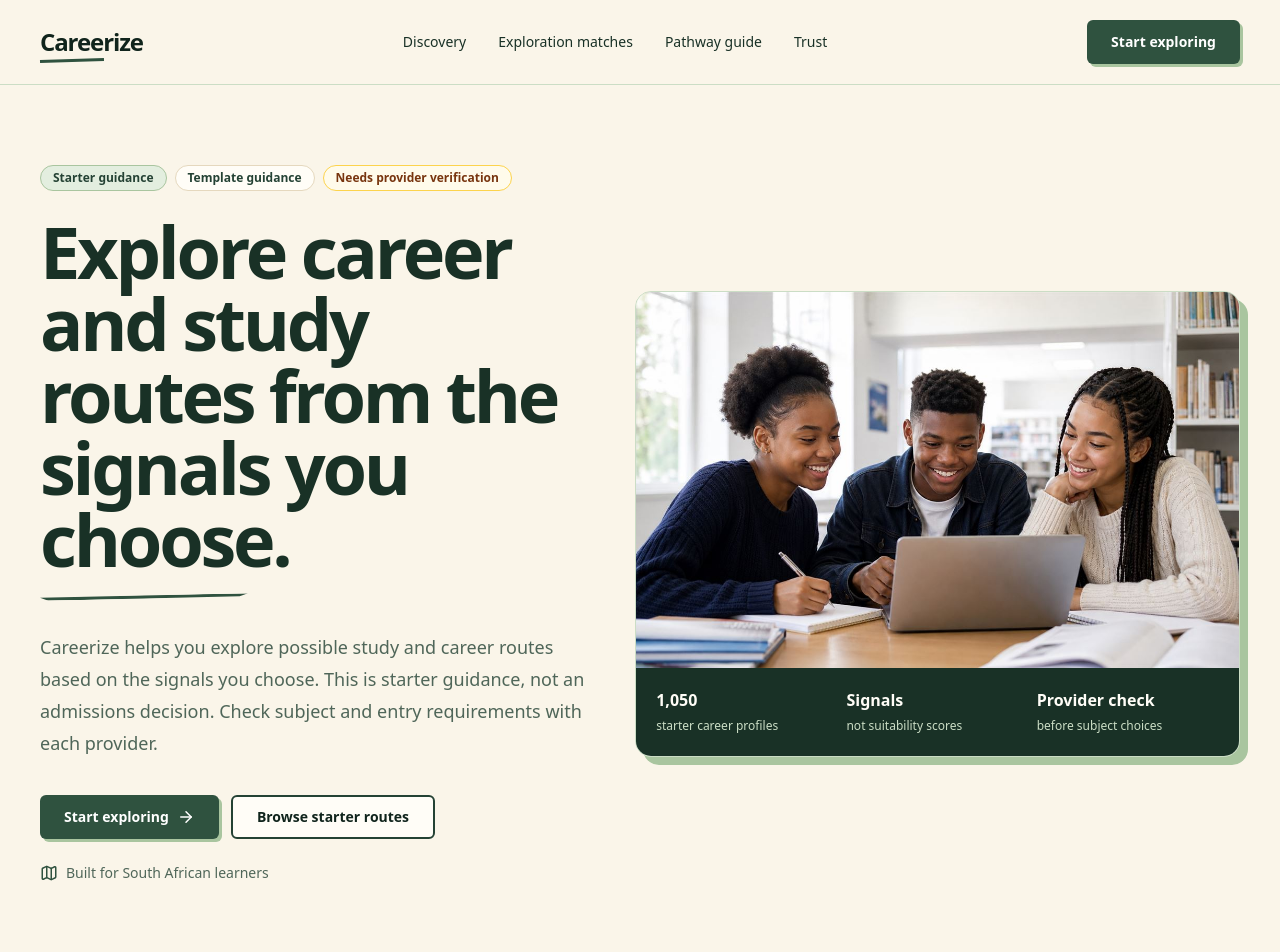
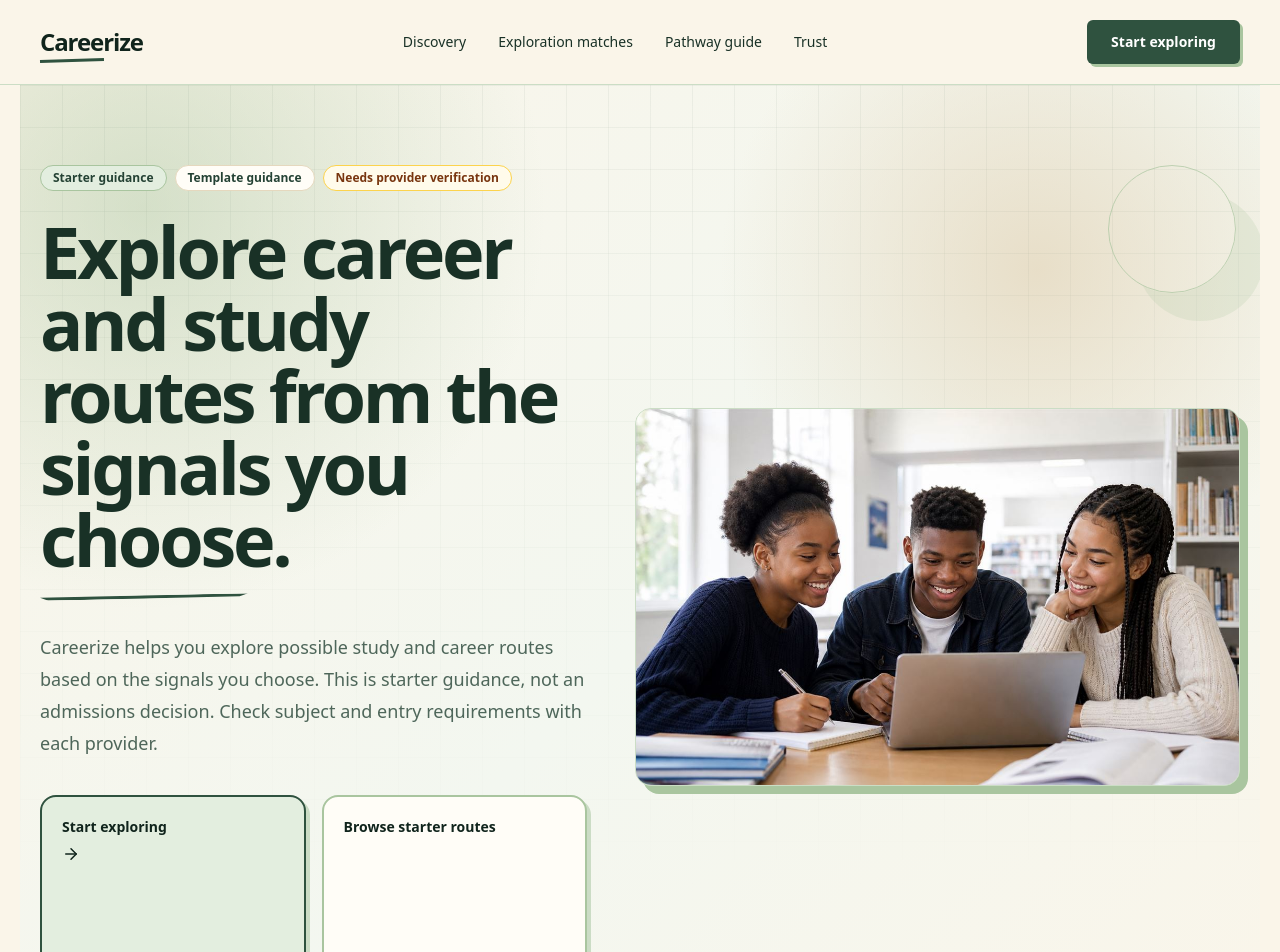
Before and after one commit to Mumoxa/Careerize, a React (Vite) app: page / in a window 1280 px wide. Shown: the top 952 px of the page. Built offline with nearby package versions, Linux system fonts and the light colour scheme.

Commit message:
Apply landing layout refinements

```diff
--- a/src/index.css
+++ b/src/index.css
@@ -108,7 +108,8 @@ button:disabled {
     @apply absolute -bottom-1 left-0 h-[3px] w-16 -rotate-2 bg-forest-700;
   }
 
-  .hero-shell {
+  .hero-shell,
+  #top {
     @apply relative isolate overflow-hidden;
     background:
       radial-gradient(circle at 10% 12%, rgba(169, 197, 159, 0.45), transparent 28%),
@@ -116,7 +117,8 @@ button:disabled {
       linear-gradient(135deg, #faf5e9 0%, #f3f7f0 52%, #faf5e9 100%);
   }
 
-  .hero-shell::before {
+  .hero-shell::before,
+  #top::before {
     content: "";
     @apply pointer-events-none absolute inset-x-0 top-0 -z-10 h-full opacity-70;
     background-image: linear-gradient(rgba(47, 82, 63, 0.08) 1px, transparent 1px), linear-gradient(90deg, rgba(47, 82, 63, 0.08) 1px, transparent 1px);
@@ -124,10 +126,46 @@ button:disabled {
     mask-image: linear-gradient(to bottom, black, transparent 82%);
   }
 
-  .hero-shell::after {
+  .hero-shell::after,
+  #top::after {
     content: "";
     @apply pointer-events-none absolute right-6 top-20 -z-10 h-32 w-32 rounded-full border border-sage-300 opacity-70;
     box-shadow: 28px 28px 0 rgba(169, 197, 159, 0.28);
+  }
+
+  #top > div > div:first-child {
+    @apply relative z-10;
+  }
+
+  #top > div > div:last-child {
+    @apply relative z-10 shadow-[10px_10px_0_#a9c59f];
+  }
+
+  #top > div > div:last-child::before {
+    content: "";
+    @apply pointer-events-none absolute inset-4 rounded-[1.35rem] border border-cream-50/70;
+  }
+
+  #top .mt-9 {
+    @apply grid gap-4 sm:grid-cols-2;
+  }
+
+  #top .mt-9 .primary-button,
+  #top .mt-9 .secondary-button {
+    @apply relative flex min-h-[190px] flex-col items-start justify-start overflow-hidden rounded-2xl p-5 text-left shadow-[4px_4px_0_#cbdcc5] transition duration-200 hover:-translate-y-1 hover:shadow-[7px_7px_0_#a9c59f];
+  }
+
+  #top .mt-9 .primary-button {
+    @apply border-2 border-forest-700 bg-sage-100 text-forest-950;
+  }
+
+  #top .mt-9 .secondary-button {
+    @apply border-2 border-sage-300 bg-cream-50 text-forest-950;
+  }
+
+  #top .bg-forest-900,
+  #matches [aria-live="polite"] {
+    @apply hidden;
   }
 
   .primary-button {
```
